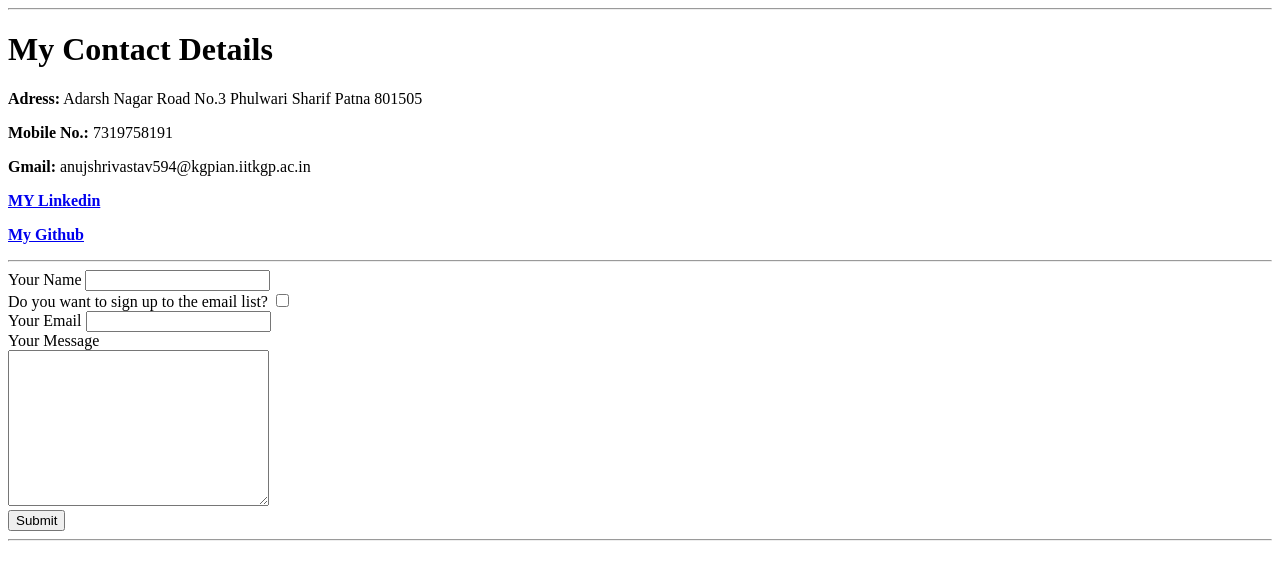
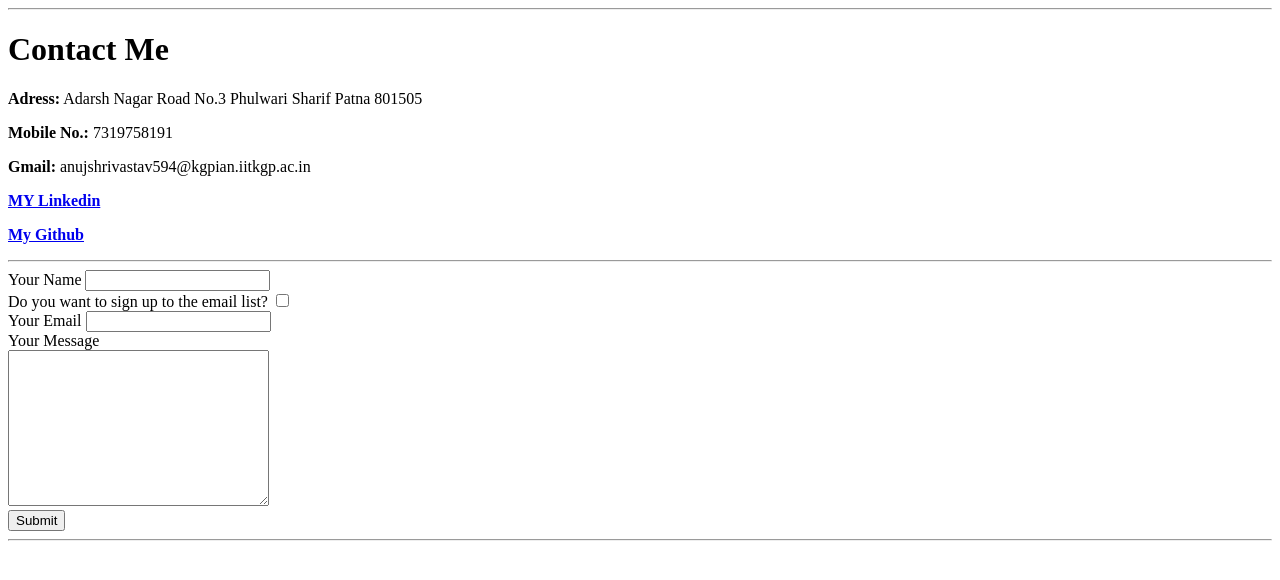
Before and after one commit to anujshrivastav594/Curriculum-Vitae, a plain HTML site: page Contact-me.html in a window 1280 px wide. Drawn offline with Linux system fonts and the light colour scheme.

Commit message:
update Heading

```diff
--- a/Contact-me.html
+++ b/Contact-me.html
@@ -8,7 +8,7 @@
 <body>
  <hr>
 
-   <h1>My Contact Details</h1>
+   <h1>Contact Me</h1>
      <p><strong>Adress:</strong> Adarsh Nagar Road No.3 Phulwari Sharif Patna 801505</p>
      <p><strong>Mobile No.:</strong> 7319758191</p>
      <p><strong>Gmail:</strong> anujshrivastav594@kgpian.iitkgp.ac.in</p>
```
